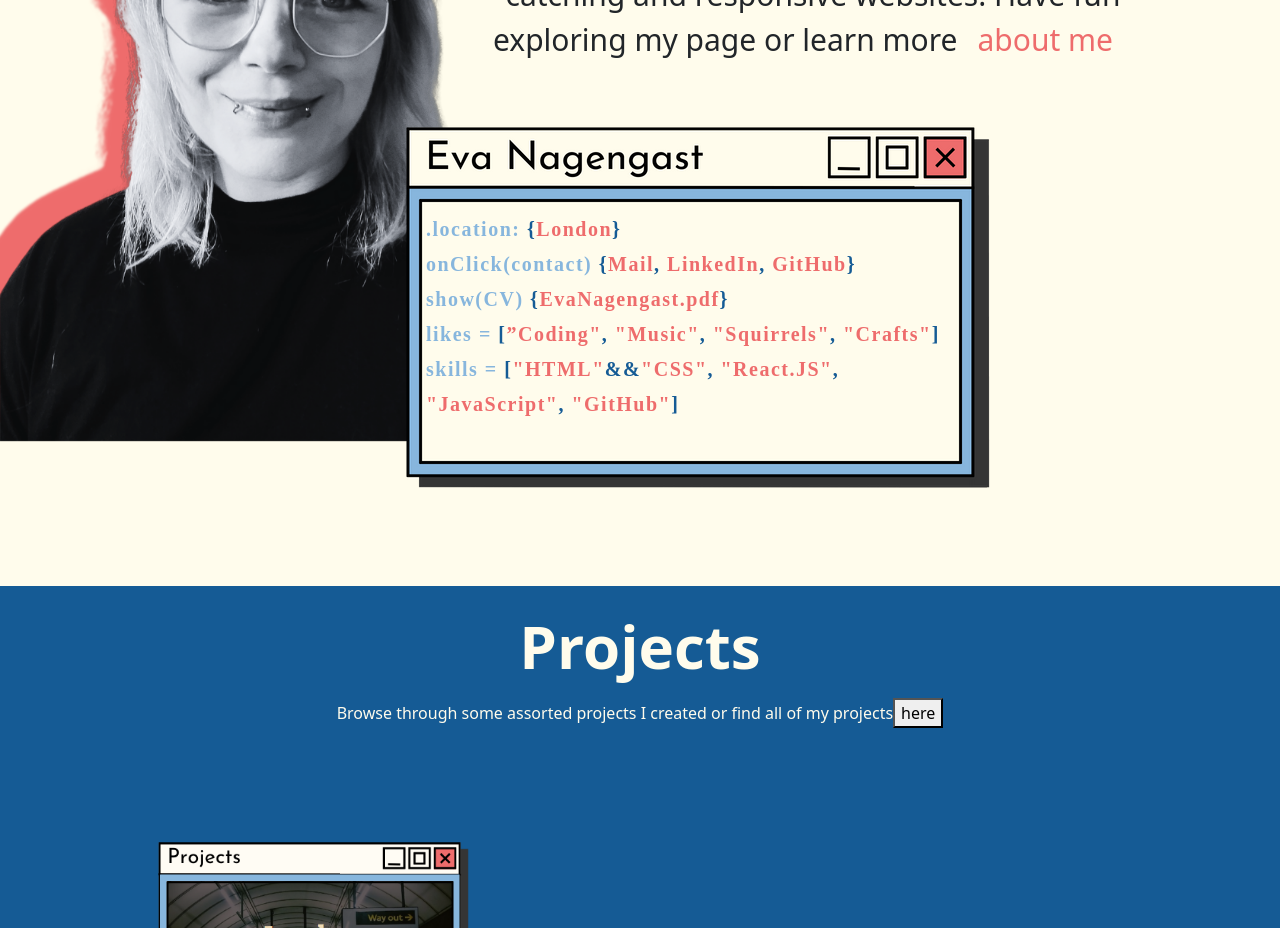
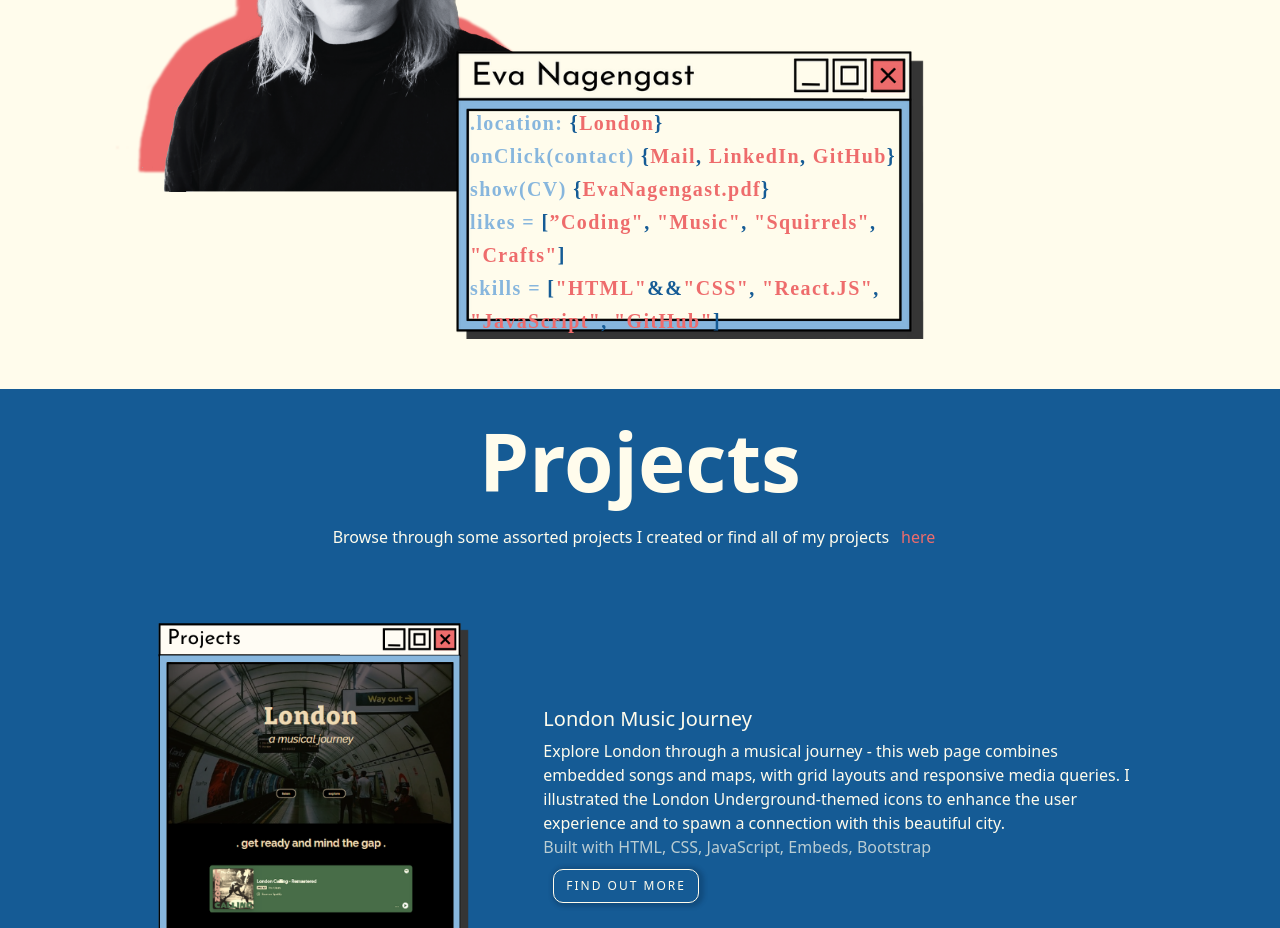
Before and after one commit to EvaNagengast/PersonalPortfolio, a React (Create React App) app: page / in a window 1280 px wide. Shown: the part 820-1748 px from the top of the page. Built offline with nearby package versions, Linux system fonts and the light colour scheme; a web font is replaced by a local one.

Commit message:
resized aboutmesection

```diff
--- a/src/pages/Home.js
+++ b/src/pages/Home.js
@@ -51,7 +51,7 @@ export default function Homepage() {
             <Aboutsection />
           </div>
 
-          <div className="projectsection pt-5">
+          <div className="projectsection  ">
             <Projectsection />
           </div>
           <div className="contactsection">
--- a/src/pages/subpage/Aboutsection.css
+++ b/src/pages/subpage/Aboutsection.css
@@ -4,8 +4,11 @@ double css checked o unchecked x  */
 .Aboutsection {
   margin-bottom: 50px;
 }
+.Aboutsection .aboutbox {
+  padding: 0 100px;
+}
 .Aboutsection .profilepicture {
-  height: 650px;
+  height: 400px;
   filter: drop-shadow(-25px -20px 1px var(---baselight));
   z-index: -10;
 }
@@ -16,7 +19,7 @@ double css checked o unchecked x  */
 }
 .Aboutsection .abouttext p {
   padding: 90px 120px 0 140px;
-  font-size: 30px;
+  font-size: 20px;
 }
 .Aboutsection .abouttext button {
   display: inline-block;
@@ -36,16 +39,18 @@ double css checked o unchecked x  */
 /* code CODE code */
 .Aboutsection .codeimage {
   position: relative;
-  margin: 40px 0 0 80px;
-  padding: 90px 0 0 20px;
-  height: 366px;
-  width: 584px;
+  margin: 25px 0 0 80px;
+  padding: 60px 0 0 14px;
+  height: 292px;
+  width: 468px;
   background-image: url("../../media/codelight.png");
+  background-repeat: no-repeat;
+  background-size: cover;
   font-size: 20px;
   font-weight: 800;
-  line-height: 35px;
+  line-height: 33px;
   font-family: "Patrick Hand SC", cursive;
-  letter-spacing: 1.5px;
+  letter-spacing: 1.4px;
   z-index: 1;
 }
 .Aboutsection .codeimage .colorone {
--- a/src/pages/subpage/Aboutsection.js
+++ b/src/pages/subpage/Aboutsection.js
@@ -1,6 +1,6 @@
 import React, { useEffect, useRef } from "react";
 import { useNavigate } from "react-router-dom";
-import Profilepic from "../../media/profilepic.png";
+import Profilepic from "../../media/profilepic2.png";
 import { motion, useAnimation, useInView } from "framer-motion";
 import "./Aboutsection.css";
 
@@ -15,8 +15,8 @@ export default function Aboutsection() {
   }, [isInView, mainControls]);
   let navigate = useNavigate();
   return (
-    <div className="Aboutsection">
-      <div className="aboutbox" ref={ref}>
+    <div className="Aboutsection"ref={ref}>
+      <div className="aboutbox" >
         <div className="row">
           <div className="col-3">
             <motion.img
--- a/src/pages/subpage/Projectsection.css
+++ b/src/pages/subpage/Projectsection.css
@@ -5,10 +5,11 @@ double css checked o unchecked x  */
   padding-bottom: 40px;
   background-color: var(---basedark);
   color: var(---base);
+  font-size: 16px;
 }
 
 .Projectsection h4 {
-  font-size: 60px;
+  font-size: 80px;
   font-weight: 900;
 }
 .Projectsection img {
@@ -29,7 +30,7 @@ double css checked o unchecked x  */
   text-decoration: none;
   letter-spacing: 2px;
   transition: all 0.4s ease;
-  text-transform: uppercase
+  text-transform: uppercase;
 }
 
 .Projectsection a:hover {
@@ -42,7 +43,7 @@ double css checked o unchecked x  */
   margin-top: -10px;
 }
 .Projectsection .projectIntro {
-  margin-bottom: 120px;
+  margin-bottom: 80px;
 }
 .Projectsection .projectTools {
   opacity: 0.7;
@@ -62,3 +63,16 @@ double css checked o unchecked x  */
 .Projectsection .projectTextright {
   padding-right: 150px;
 }
+.Projectsection .projectIntro button {
+  padding: 0 12px;
+  border: none;
+  background-color: #00000000;
+  color: var(---baselight);
+  transition: all 0.4s ease;
+}
+
+.Projectsection .projectIntro button:hover {
+  border: none;
+  background-color: var(---base);
+  color: var(---basedark);
+}
--- a/src/pages/subpage/Projectsection.js
+++ b/src/pages/subpage/Projectsection.js
@@ -56,7 +56,7 @@ export default function Projectsection() {
                 related images for a search term. It becomes fun and engaging as
                 the play button talks to the user with a simple click. Behind
                 the scenes, I employed loops and React's mapping capabilities to
-                seamlessly fetch and present the data
+                seamlessly fetch and present the data.
                 <div className="projectTools">
                   Built with HTML, CSS, React.js, APIs & npm Libraries
                 </div>
@@ -90,7 +90,7 @@ export default function Projectsection() {
                 conceived as a model showcase, I carefully and accurately
                 translated the Figma design into a unique appreciation of
                 pigeons, all while paying close attention to SEO to improve its
-                online visibility
+                online visibility.
                 <div className="projectTools">
                   Built with HTML, CSS, JavaScript & Figma
                 </div>
```
Also changed, not shown: src/media/profilepic2.png (added).
